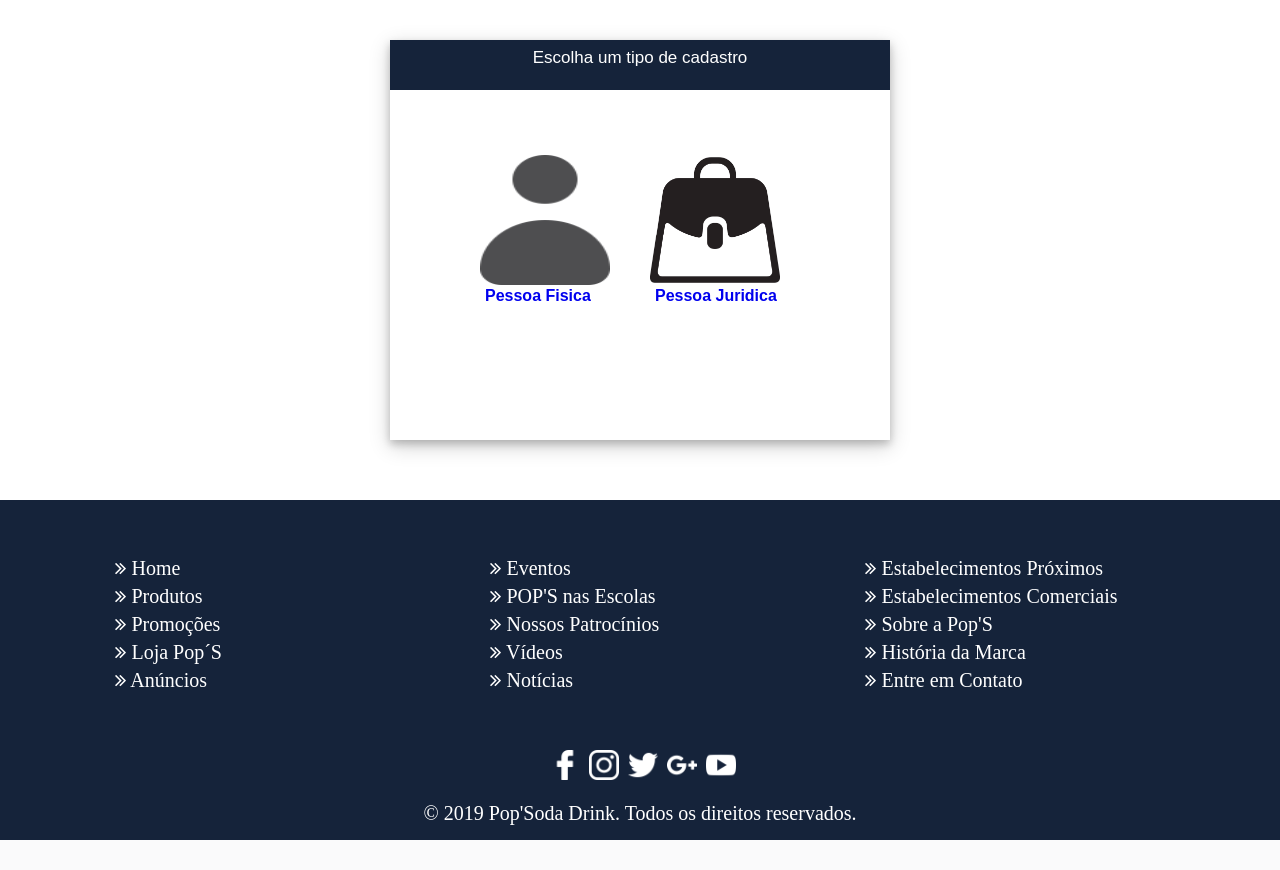
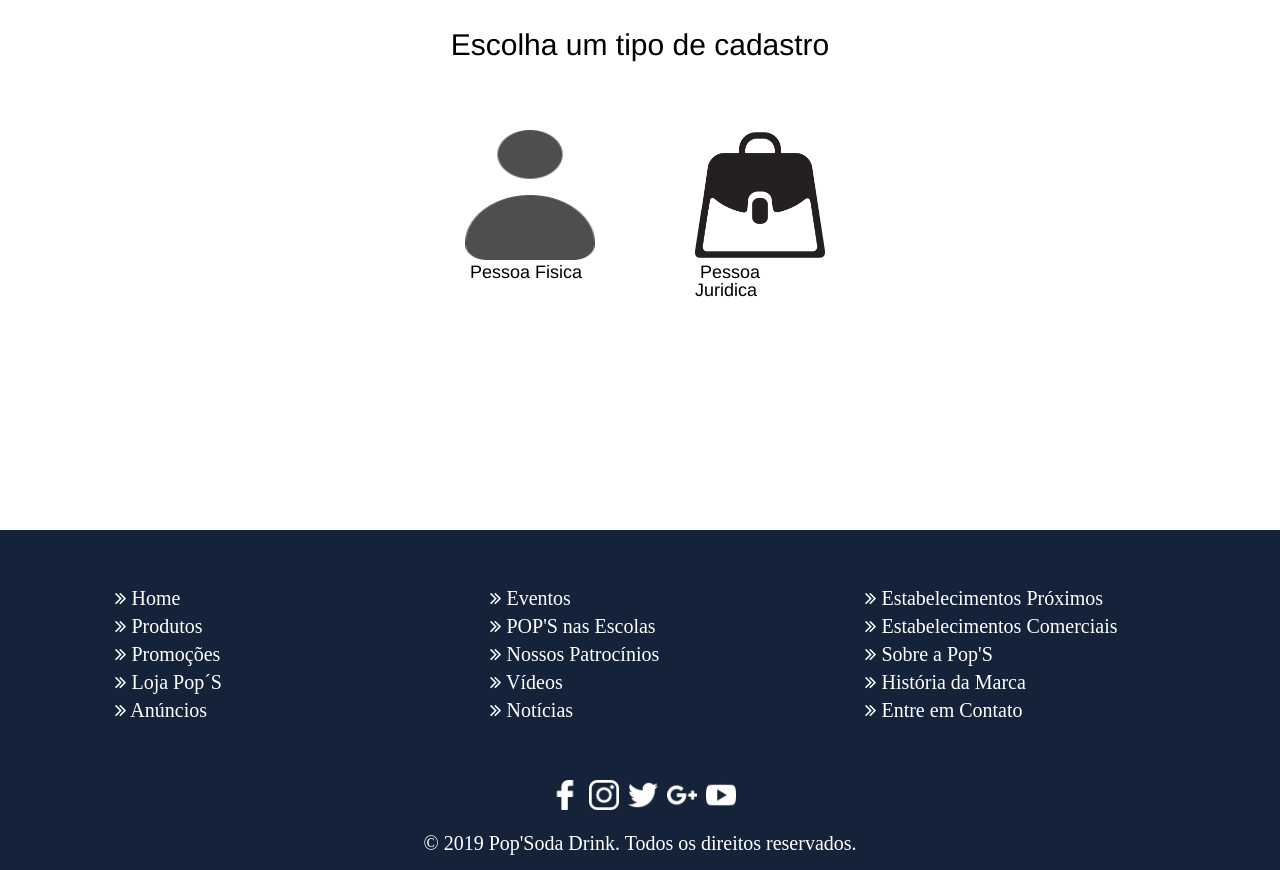
Before and after one commit to eudev-i/pop-soda-drink, a PHP site: page /cadastro.php in a window 1280 px wide. Shown: the part 160-1030 px from the top of the page. Before the commit the page ends 1000 px from the top, so only its background shows below. Run offline with PHP 8.4, Linux system fonts and the light colour scheme.

Commit message:
Finalization of pages of registers and changes of page of pops in the school

```diff
--- a/css/arielle.css
+++ b/css/arielle.css
@@ -190,31 +190,29 @@ a.modal-fechar{
 
 
 .principal-cadastro{
-  width:500px;
+  width:700px;
   height: 400px;
   background-color: white;
   margin-left: auto;
   margin-right: auto;
-  transform: translateY(10%);
-  box-shadow: 0 4px 8px 0 rgba(0, 0, 0, 0.2), 0 6px 20px 0 rgba(0, 0, 0, 0.19);
-
+  margin-top: 30px;
 }
 
 .principal-cadastro-juridico{
-  width:800px;
+  width:600px;
   height: 500px;
   background-color: white;
   margin-left: auto;
   margin-right: auto;
-  transform: translateY(10%);
 
 }
 
 .escolha-cadastro{
-  width: 400px;
+  width: 350px;
   height:120px;
   margin-left: auto;
   margin-right: auto;
+  margin-top: 50px;
 }
 
 .escolha-cadastro-header{
@@ -223,13 +221,13 @@ a.modal-fechar{
   margin-left: auto;
   margin-right: auto;
   text-align: center;
-  font-family: sans-serif;
+  font-family: Helvetica;
   font-weight: lighter;
   margin-bottom: 5px;
 }
 
 .escolha-cadastro-body{
-  width: 400px;
+  width: 470px;
   height: 250px;
   margin-left: auto;
   margin-right: auto;
@@ -239,10 +237,9 @@ a.modal-fechar{
   width: 130px;
   height: 130px;
   background-color: lightgray;
-  margin-left: 40px;
+  margin-right:  100px;
   float: left;
   background-color: white;
-  transform: translateY(50%);
 
 }
 
@@ -251,30 +248,26 @@ a.modal-fechar{
   height: 130px;
   cursor: pointer;
 
-
 }
 
 .icone-escolha-cadastro span{
   width: 130px;
   height: 30px;
-  font-size: 16px;
-  font-family: sans-serif;
-  font-weight: bold;
+  font-size: 18px;
+  color: #000;
+  font-family: Helvetica;
   margin-left: 5px;
 }
 
 .cadastro-header-title{
   width: 100%;
   height:50px;
-  background-color:#15233a;
 }
 
 .cadastro-header-title h5{
-  color: white;
-  font-family: sans-serif;
-  font-size: 17px;
-  font-weight: lighter;
-  transform: translateY(50%);
+  color: #000;
+  font-family: Helvetica;
+  font-size: 30px;
   text-align: center;
 
 }
@@ -311,7 +304,7 @@ a.modal-fechar{
   margin-top: 20px;
   margin-left: 30px;
   /* transform: translateX(35%); */
-  font-family: sans-serif;
+  font-family: Helvetica;
   font-size: 15px;
 
 }
@@ -320,7 +313,7 @@ a.modal-fechar{
 .menu_filtos-produtos img{
   width: 15px;
   height: 15px;
-
+  margin-right: 20px;
 }
 
 
@@ -341,7 +334,6 @@ a.modal-fechar{
   min-height: 800px;
   height: auto;
   border: solid 0.5px black;
-  background-color: blue;
   margin-left: 25px;
   float: left;
   margin-top: 10px;
--- a/css/pops_escola.css
+++ b/css/pops_escola.css
@@ -188,7 +188,6 @@ input:focus::-webkit-input-placeholder {
     clear: both;
     margin-left: auto;
     margin-right: auto;
-    border: 1px solid #416baf;
     color: #fff;
     font-family: Gadugi;
     font-size: 20px;
@@ -198,7 +197,6 @@ input:focus::-webkit-input-placeholder {
 }
 
 .botao:hover{
-    background-color: rgba(230, 228, 228, 0.5);
     transition: 0.4s;
     cursor: pointer;
     color: #fff;
```
Also changed, not shown: css/cadastro_edicao_pessoa_fisica.css (+13 -10 lines), css/cadastro_edicao_pessoa_juridica.css (+8 -7 lines), css/cadastro_perfil_secundario_juridica.css (+6 -7 lines).
